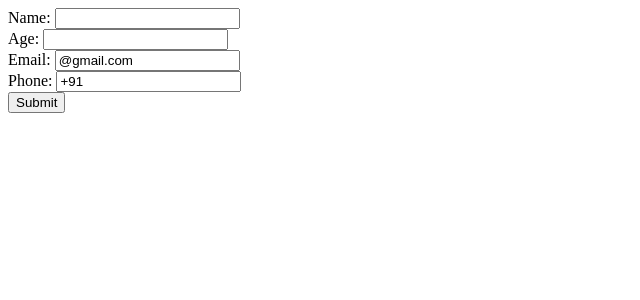
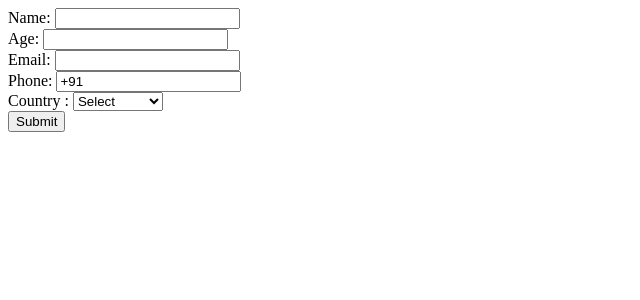
Before and after one commit to panneerselvam999/React-tutorial, a React (Create React App) app in the folder app/: page / in a window 1280 px wide. Shown: the top 300 px of the page, without its empty margins (0-640 px from the left). Built offline with nearby package versions, Linux system fonts and the light colour scheme.

Commit message:
select option

```diff
--- a/app/src/Component/Form.js
+++ b/app/src/Component/Form.js
@@ -1,7 +1,7 @@
 import { useState } from "react";
 
 function Form() {
-    const [input, setInput] = useState({ phone: "+91", mail: "@gmail.com" })
+    const [input, setInput] = useState({ phone: "+91" })
 
     function handleSubmit(e) {
         e.preventDefault()
@@ -27,9 +27,88 @@ function Form() {
                 <label>Age: <input type="text" name="age" onChange={handleChange} /></label> <br />
                 <label>Email: <input type="email" name="email" onChange={handleChange} value={input.mail} /></label> <br />
                 <label>Phone: <input type="text" name="phone" onChange={handleChange} value={input.phone} /></label> <br />
+                <label>Country : <select name="country" onChange={handleChange} value={input.country}>
+                    <option value="select">Select</option>
+                    <option value="India">India</option>
+                    <option value="USA">USA</option>
+                    <option value="Bangadesh">Bandadesh</option>
+                </select></label><br />
                 <input type="submit" />
             </form>
         </>
     )
 }
 export default Form;
+
+
+
+// import { useState } from "react";
+
+// function Form() {
+//     const [input, setInput] = useState({
+//         phone: "+91",
+//         country: "select", // Set the initial value for "country"
+//     });
+
+//     function handleSubmit(e) {
+//         e.preventDefault();
+//         console.log(input);
+//     }
+
+//     function handleChange(e) {
+//         const name = e.target.name;
+//         const value = e.target.value;
+//         setInput((prev) => ({
+//             ...prev,
+//             [name]: value,
+//         }));
+//     }
+
+//     return (
+//         <>
+//             <form onSubmit={handleSubmit}>
+//                 <label>
+//                     Name: <input type="text" name="name" onChange={handleChange} />
+//                 </label>{" "}
+//                 <br />
+//                 <label>
+//                     Age: <input type="text" name="age" onChange={handleChange} />
+//                 </label>{" "}
+//                 <br />
+//                 <label>
+//                     Email:{" "}
+//                     <input
+//                         type="email"
+//                         name="email"
+//                         onChange={handleChange}
+//                         value={input.email}
+//                     />
+//                 </label>{" "}
+//                 <br />
+//                 <label>
+//                     Phone:{" "}
+//                     <input
+//                         type="text"
+//                         name="phone"
+//                         onChange={handleChange}
+//                         value={input.phone}
+//                     />
+//                 </label>{" "}
+//                 <br />
+//                 <label>
+//                     Country :{" "}
+//                     <select name="country" onChange={handleChange} value={input.country}>
+//                         <option value="select">Select</option>
+//                         <option value="India">India</option>
+//                         <option value="USA">USA</option>
+//                         <option value="Bangadesh">Bangladesh</option>
+//                     </select>
+//                 </label>
+//                 <br />
+//                 <input type="submit" />
+//             </form>
+//         </>
+//     );
+// }
+
+// export default Form;
```
